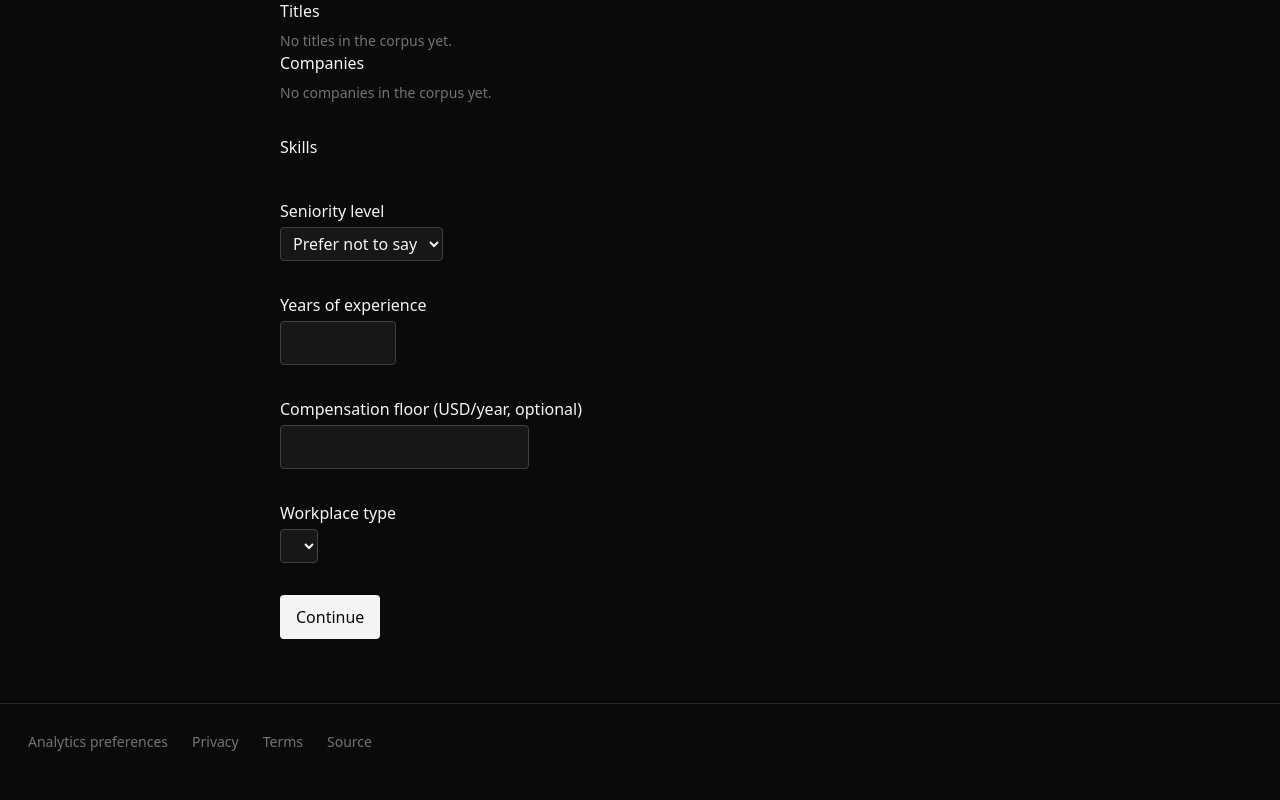
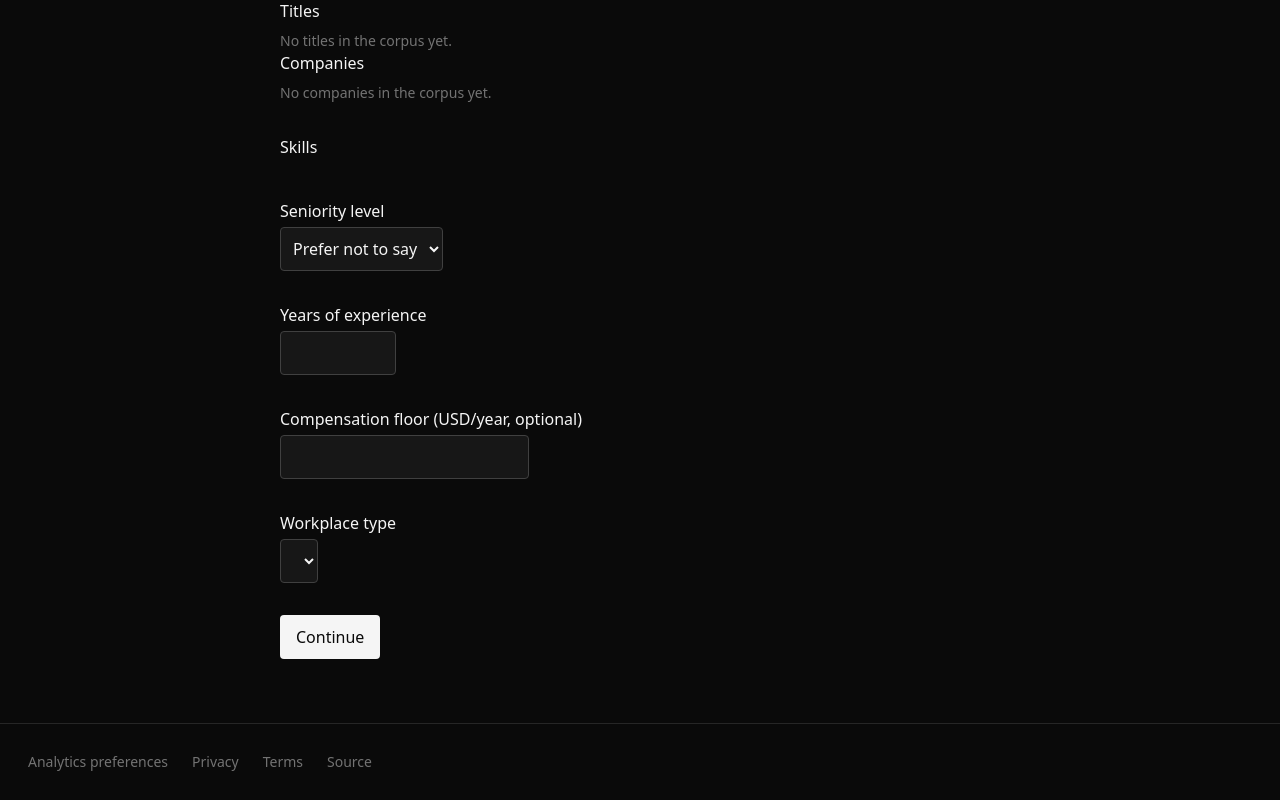
Before and after one commit to Senkichi/jobcannon, a Python web app: template jobcannon/web/templates/onboarding_picker.html in a window 1280 px wide. Shown: the part 310-1110 px from the top of the page. Before the commit the page ends 1061 px from the top, so only its background shows below. Run offline with Jinja, Linux system fonts and the light colour scheme; the template is opened without the code that fills it, so the values that code supplies are empty; some libraries are stand-ins or nearby versions.

Commit message:
fix: 44px floor on select elements, close #204 gap

```diff
--- a/jobcannon/web/templates/_feed_list.html
+++ b/jobcannon/web/templates/_feed_list.html
@@ -23,12 +23,12 @@
            class="bg-neutral-900 border border-neutral-700 rounded px-2 py-1 text-neutral-100 min-h-11">
     <input type="text" name="location" value="{{ filters.location }}" placeholder="Location contains"
            class="bg-neutral-900 border border-neutral-700 rounded px-2 py-1 text-neutral-100 min-h-11">
-    <select name="workplace_type" class="bg-neutral-900 border border-neutral-700 rounded px-2 py-1 text-neutral-100">
+    <select name="workplace_type" class="bg-neutral-900 border border-neutral-700 rounded px-2 py-1 text-neutral-100 min-h-11">
       {% for wt in workplace_types %}
         <option value="{{ wt }}" {% if wt == filters.workplace_type %}selected{% endif %}>{{ wt }}</option>
       {% endfor %}
     </select>
-    <select name="sort" class="bg-neutral-900 border border-neutral-700 rounded px-2 py-1 text-neutral-100">
+    <select name="sort" class="bg-neutral-900 border border-neutral-700 rounded px-2 py-1 text-neutral-100 min-h-11">
       {% for token in sort_tokens %}
         <option value="{{ token }}" {% if token == filters.sort %}selected{% endif %}>{{ token }}</option>
       {% endfor %}
--- a/jobcannon/web/templates/onboarding_picker.html
+++ b/jobcannon/web/templates/onboarding_picker.html
@@ -65,7 +65,7 @@
     </fieldset>
     <label class="block min-h-11">
       <span class="font-medium">Seniority level</span>
-      <select name="seniority_level" class="block mt-1 bg-neutral-900 border border-neutral-700 rounded px-2 py-1">
+      <select name="seniority_level" class="block mt-1 bg-neutral-900 border border-neutral-700 rounded px-2 py-1 min-h-11">
         <option value="">Prefer not to say</option>
         {% for level in seniority_levels %}
           <option value="{{ level }}">{{ level }}</option>
@@ -84,7 +84,7 @@
     </label>
     <label class="block min-h-11">
       <span class="font-medium">Workplace type</span>
-      <select name="workplace_type" class="block mt-1 bg-neutral-900 border border-neutral-700 rounded px-2 py-1">
+      <select name="workplace_type" class="block mt-1 bg-neutral-900 border border-neutral-700 rounded px-2 py-1 min-h-11">
         {% for wt in workplace_types %}
           <option value="{{ wt }}">{{ wt }}</option>
         {% endfor %}
```
Also changed, not shown: tests/host/test_touch_targets.py (+5 -4 lines).
